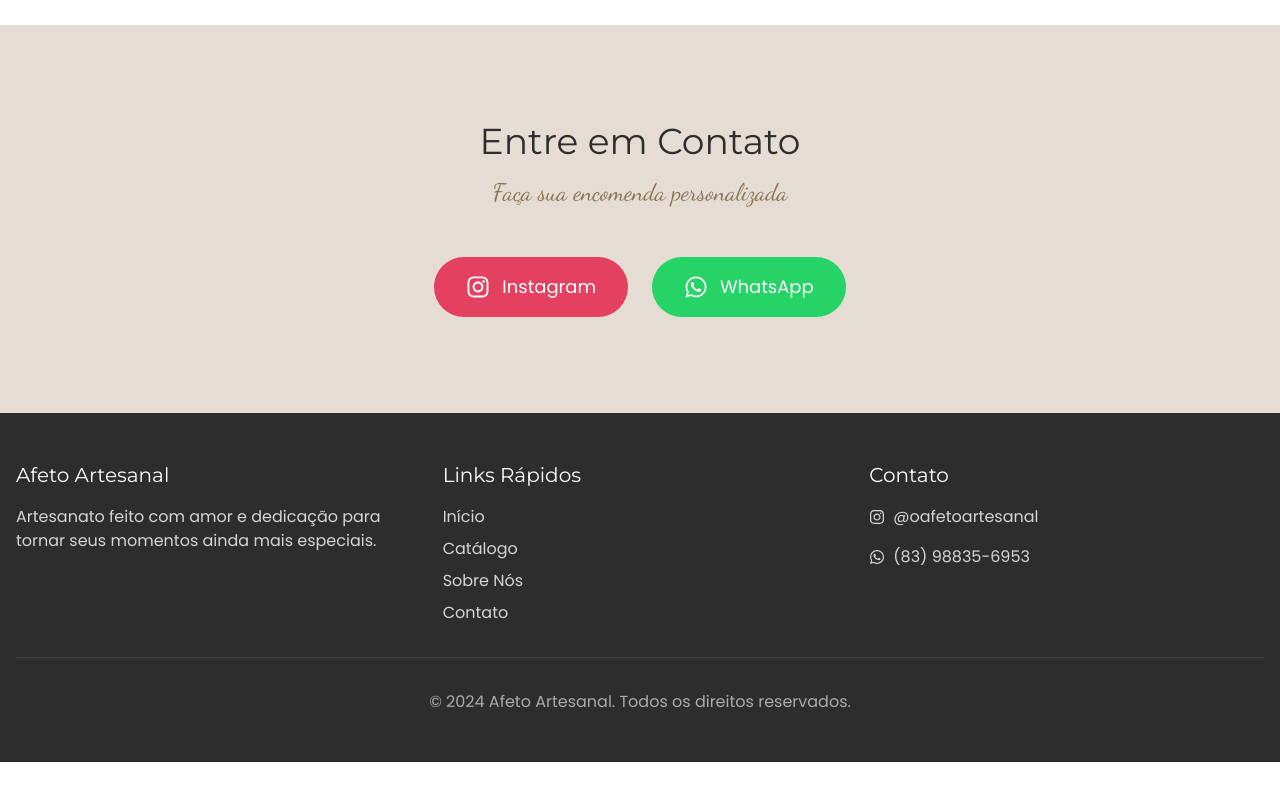
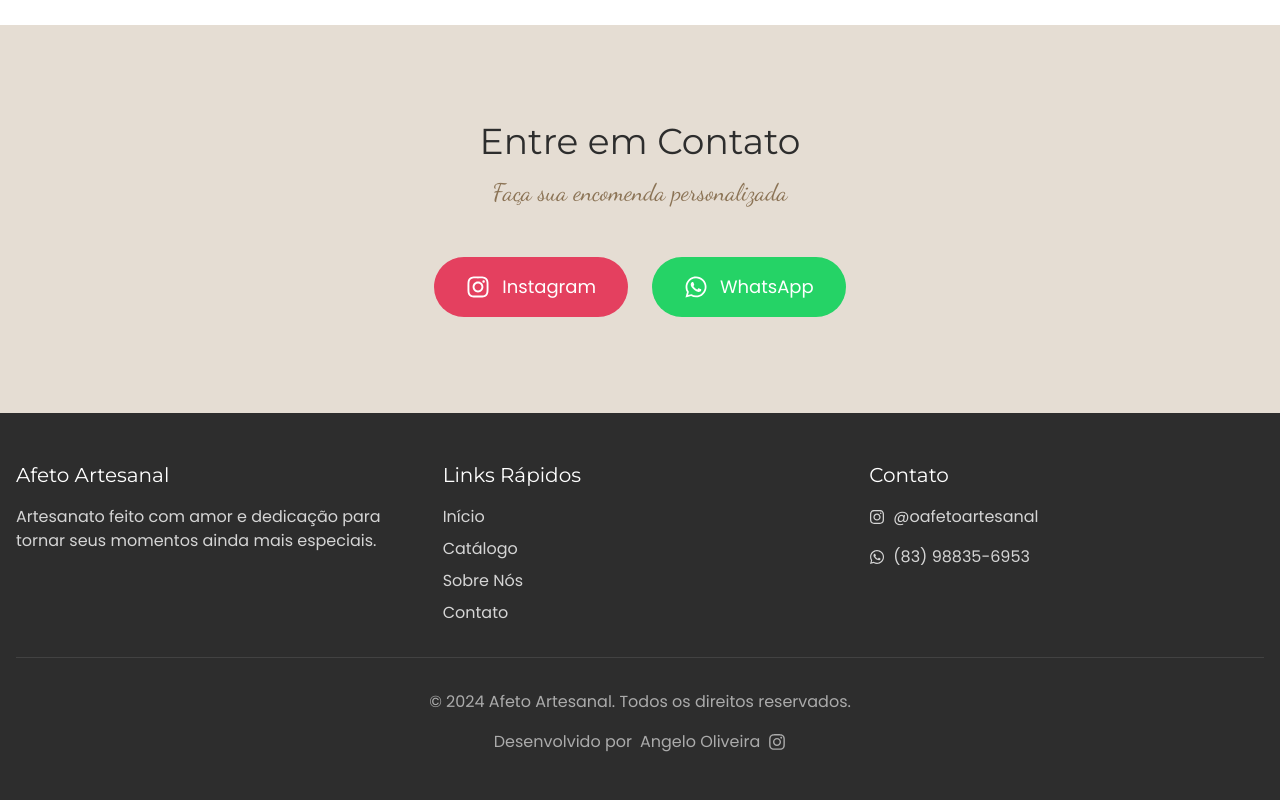
Before and after one commit to DevAngeloOliveira/Afeto-Artesanal, a Next.js app: page / in a window 1280 px wide. Shown: the part 1243-2043 px from the top of the page. Before the commit the page ends 2005 px from the top, so only its background shows below. Built offline with nearby package versions, Linux system fonts and the light colour scheme.

Commit message:
feat: developer credits

```diff
--- a/src/components/Footer.tsx
+++ b/src/components/Footer.tsx
@@ -67,8 +67,20 @@ export default function Footer() {
           </div>
         </div>
 
-        <div className="border-t border-brand-light/10 mt-8 pt-8 text-center text-brand-light/60">
-          <p>&copy; {new Date().getFullYear()} Afeto Artesanal. Todos os direitos reservados.</p>
+        <div className="border-t border-brand-light/10 mt-8 pt-8 text-center">
+          <p className="text-brand-light/60 mb-4">&copy; {new Date().getFullYear()} Afeto Artesanal. Todos os direitos reservados.</p>
+          <div className="flex items-center justify-center gap-2 text-brand-light/60">
+            <span>Desenvolvido por</span>
+            <a
+              href="https://www.instagram.com/http_angelo.dev/"
+              target="_blank"
+              rel="noopener noreferrer"
+              className="flex items-center gap-2 hover:text-brand-accent transition-colors"
+            >
+              <span>Angelo Oliveira</span>
+              <FaInstagram className="text-lg" />
+            </a>
+          </div>
         </div>
       </div>
     </footer>
```
Also changed, not shown: 1 other file (tests, documents, lock files or other folders).
